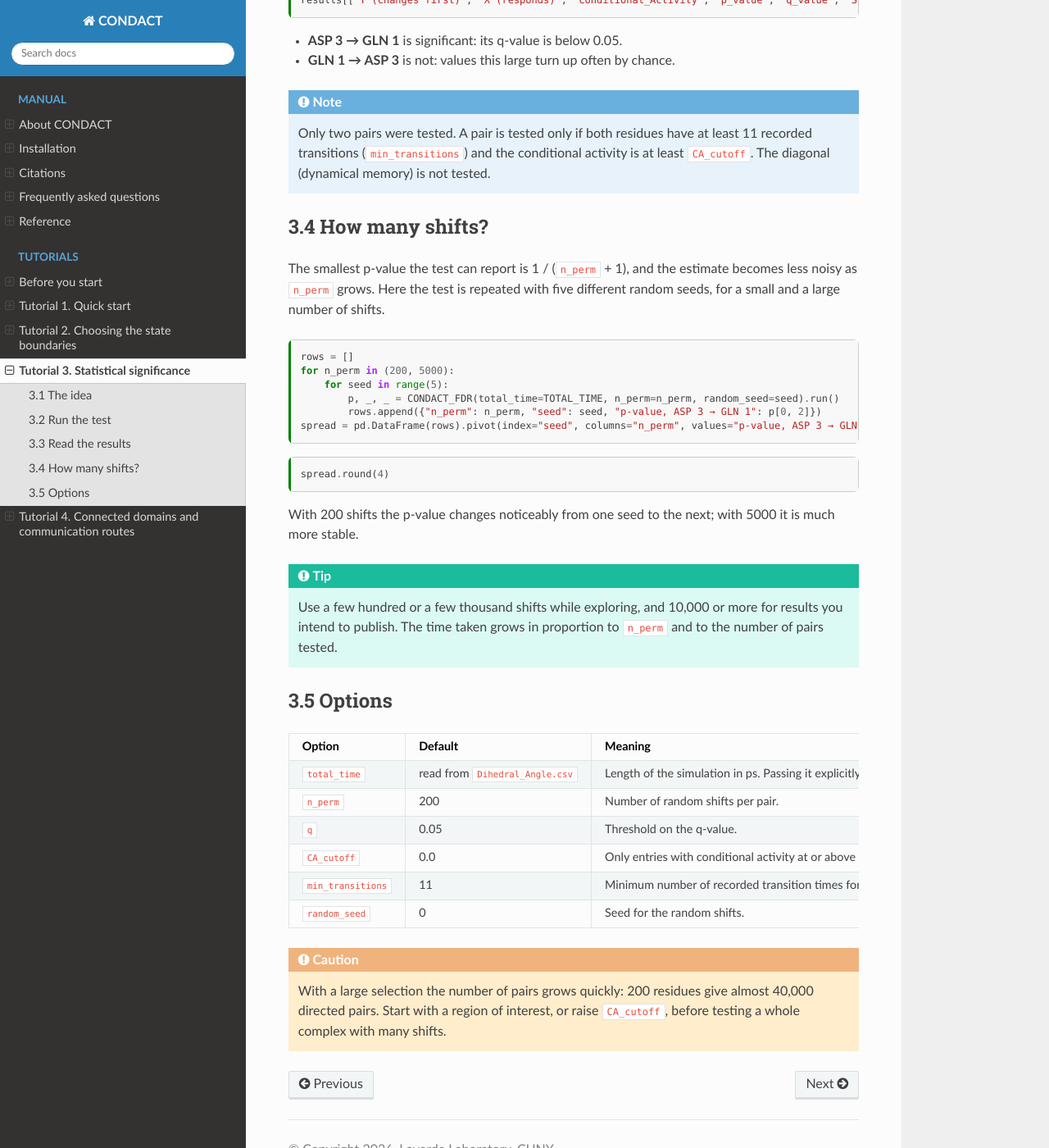
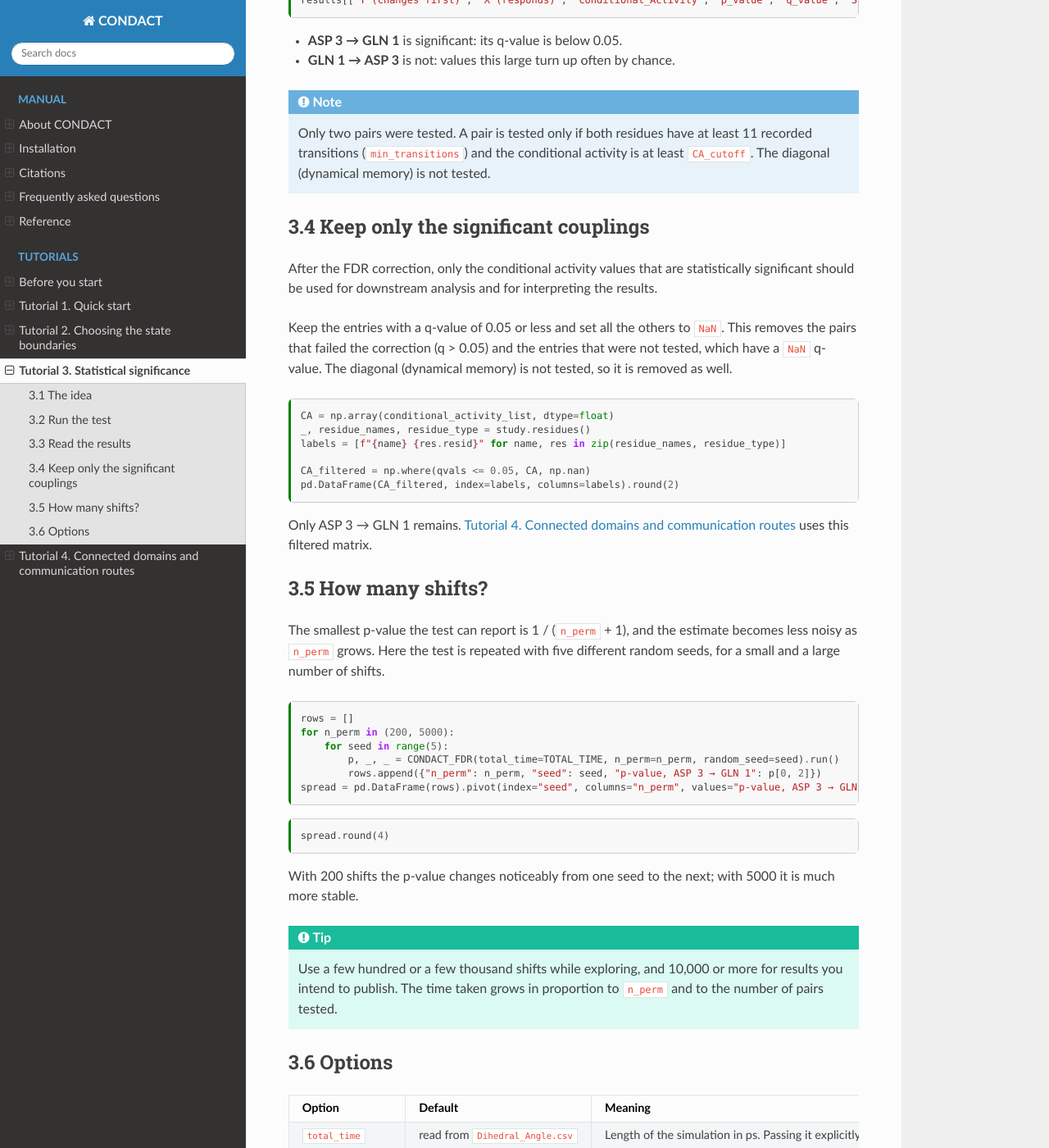
Before and after one commit to CUNY-CSI-Loverde-Laboratory/condact-colab-tutorial, a Sphinx documentation site: the page built from docs/tutorials/03-significance.md, in a window 1280 px wide and 1400 px high, scrolled down 1399 px. Shown: the whole window at 82% size. Built offline with Sphinx 7.4.7 and the Read the Docs theme 3.1.0, drawn with Linux system fonts in a browser that asks for light colours.

Commit message:
Revise sections on significant couplings and options
Updated section titles and added details on filtering significant couplings for downstream analysis.

````diff
--- a/docs/tutorials/03-significance.md
+++ b/docs/tutorials/03-significance.md
@@ -90,7 +90,24 @@ results[["Y (changes first)", "X (responds)", "Conditional_Activity", "p_value",
 Only two pairs were tested. A pair is tested only if both residues have at least 11 recorded transitions (`min_transitions`) and the conditional activity is at least `CA_cutoff`. The diagonal (dynamical memory) is not tested.
 :::
 
-## 3.4 How many shifts?
+## 3.4 Keep only the significant couplings
+
+After the FDR correction, only the conditional activity values that are statistically significant should be used for downstream analysis and for interpreting the results.
+
+Keep the entries with a q-value of 0.05 or less and set all the others to `NaN`. This removes the pairs that failed the correction (q > 0.05) and the entries that were not tested, which have a `NaN` q-value. The diagonal (dynamical memory) is not tested, so it is removed as well.
+
+```{code-cell} ipython3
+CA = np.array(conditional_activity_list, dtype=float)
+_, residue_names, residue_type = study.residues()
+labels = [f"{name} {res.resid}" for name, res in zip(residue_names, residue_type)]
+
+CA_filtered = np.where(qvals <= 0.05, CA, np.nan)
+pd.DataFrame(CA_filtered, index=labels, columns=labels).round(2)
+```
+
+Only ASP 3 → GLN 1 remains. {doc}`04-domains-routes` uses this filtered matrix.
+
+## 3.5 How many shifts?
 
 The smallest p-value the test can report is 1 / (`n_perm` + 1), and the estimate becomes less noisy as `n_perm` grows. Here the test is repeated with five different random seeds, for a small and a large number of shifts.
 
@@ -115,7 +132,7 @@ With 200 shifts the p-value changes noticeably from one seed to the next; with 5
 Use a few hundred or a few thousand shifts while exploring, and 10,000 or more for results you intend to publish. The time taken grows in proportion to `n_perm` and to the number of pairs tested.
 :::
 
-## 3.5 Options
+## 3.6 Options
 
 | Option | Default | Meaning |
 |---|---|---|
````
